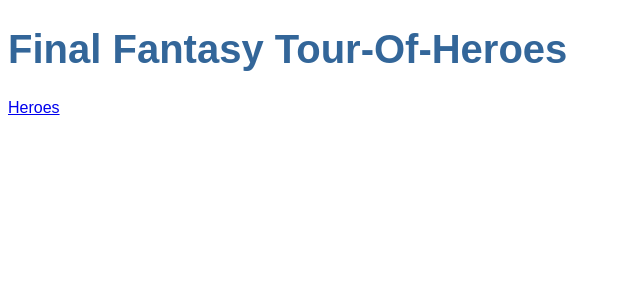
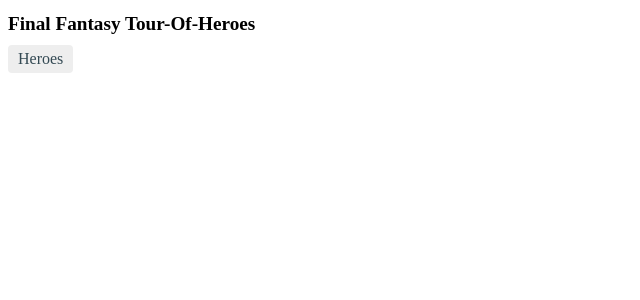
Before and after one commit to jmorales113/Final-Fantasy-Tour-of-Heroes, an Angular app in the folder angular-tour-of-heroes/: page / in a window 1280 px wide. Shown: the top 300 px of the page, without its empty margins (0-640 px from the left). Built offline with nearby package versions, Linux system fonts and the light colour scheme.

Commit message:
Added dashboard and styling

```diff
--- a/angular-tour-of-heroes/src/app/app.component.css
+++ b/angular-tour-of-heroes/src/app/app.component.css
@@ -1,24 +1,26 @@
 h1 {
-  color: #369;
-  font-family: Arial, Helvetica, sans-serif;
-  font-size: 250%;
+  font-size: 1.2em;
+  margin-bottom: 0
 }
 
-h2, h3 {
-  color: #444;
-  font-family: Arial, Helvetica, sans-serif;
-  font-weight: lighter;
+nav a {
+  padding: 5px 10px;
+  text-decoration: none;
+  margin-top: 10px;
+  display: inline-block;
+  background-color: #eee;
+  border-radius: 4px;
 }
 
-body {
-  margin: 2em
+nav a:visited, a:link {
+  color: #334953
 }
 
-body, input[type="text"], button {
-  color: #333;
-  font-family: Cambria, Georgia, serif;
+nav a:hover {
+  color: #039be5;
+  background-color: #cfd8dc;
 }
 
-* {
-  font-family: Arial, Helvetica, sans-serif;
+nav a:active {
+  color: #039be5
 }
--- a/angular-tour-of-heroes/src/app/app.module.ts
+++ b/angular-tour-of-heroes/src/app/app.module.ts
@@ -7,13 +7,15 @@
 import { HeroDetailComponent } from './hero-detail/hero-detail.component';
 import { MessagesComponent } from './messages/messages.component';
 import { AppRoutingModule } from './app-routing.module';
+import { DashboardComponent } from './dashboard/dashboard.component';
 
 @NgModule({
   declarations: [
     AppComponent,
     HeroesComponent,
     HeroDetailComponent,
-    MessagesComponent
+    MessagesComponent,
+    DashboardComponent
   ],
   imports: [
     BrowserModule,
--- /dev/null
+++ b/angular-tour-of-heroes/src/app/dashboard/dashboard.component.css
@@ -0,0 +1,74 @@
+[class*="col-"] {
+  float: left;
+  padding-right: 20px;
+  padding-bottom: 20px
+}
+
+[class*="col-"]:last-of-type {
+  padding-right: 0
+}
+
+a {
+  text-decoration: none;
+}
+
+*, *::after, *::before {
+  box-sizing: border-box;
+}
+
+h3 {
+  text-align: center;
+  margin-bottom: 0;
+}
+
+h4 {
+  position: relative;
+}
+
+.grid {
+  margin: 0
+}
+
+.col-1-4 {
+  width: 25%
+}
+
+.module {
+  padding: 20px;
+  text-align: center;
+  color: #eee;
+  max-height: 120px;
+  min-width: 120px;
+  background-color: #3f525c;
+  border-radius: 2px;
+}
+
+.module:hover {
+  background-color: #eee;
+  cursor: pointer;
+  color: #607d8b
+}
+
+.grid-pad {
+  padding: 10px 0
+}
+
+.grid-pad > [class*="col-"]:last-of-type {
+  padding-right: 20px;
+}
+
+@media (max-width: 600px) {
+  .module {
+    font-size: 10px;
+    max-height: 75px;
+  }
+}
+
+@media (max-width: 1024px) {
+  .grid {
+    margin: 0
+  }
+  .module {
+    min-width: 60px
+  }
+}
--- /dev/null
+++ b/angular-tour-of-heroes/src/app/dashboard/dashboard.component.html
@@ -0,0 +1,8 @@
+<h3>Top Heroes</h3>
+<div>
+  <a *ngFor="let hero of heroes" class="col-1-4">
+    <div class="module hero">
+      <h4>{{hero.name}}</h4>
+    </div>
+  </a>
+</div>
--- /dev/null
+++ b/angular-tour-of-heroes/src/app/dashboard/dashboard.component.ts
@@ -0,0 +1,25 @@
+import { Component, OnInit } from '@angular/core'
+import { Hero } from "../hero"
+import { HeroService } from "../hero.service"
+
+@Component({
+  selector: 'app-dashboard',
+  templateUrl: './dashboard.component.html',
+  styleUrls: ['./dashboard.component.css']
+})
+export class DashboardComponent implements OnInit {
+
+  heroes: Hero[] = []
+
+  constructor(private heroService: HeroService) { }
+
+  ngOnInit() {
+    this.getHeroes()
+  }
+
+  getHeroes(): void {
+    this.heroService.getHeroes()
+     .subscribe(heroes => this.heroes = heroes.slice(1, 5))
+  }
+
+}
```
Also changed, not shown: 1 other file (tests, documents, lock files or other folders).
